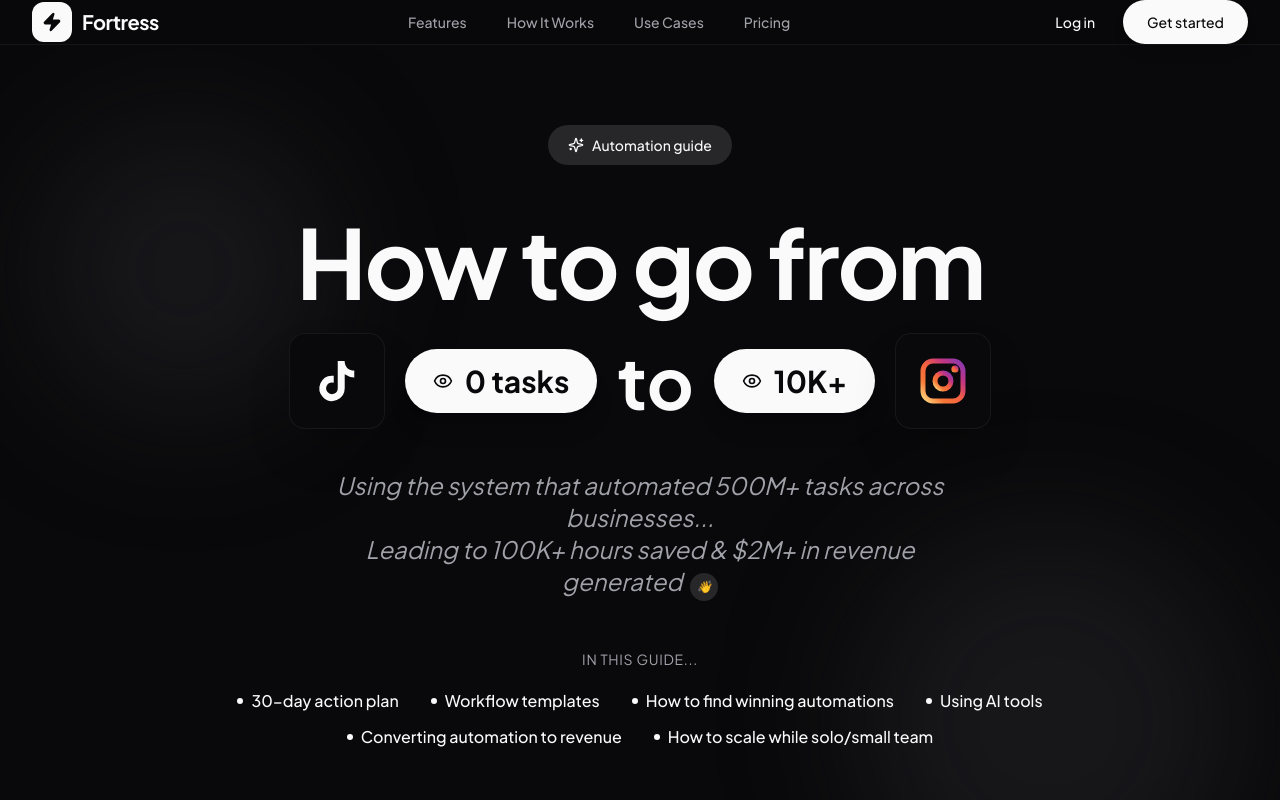
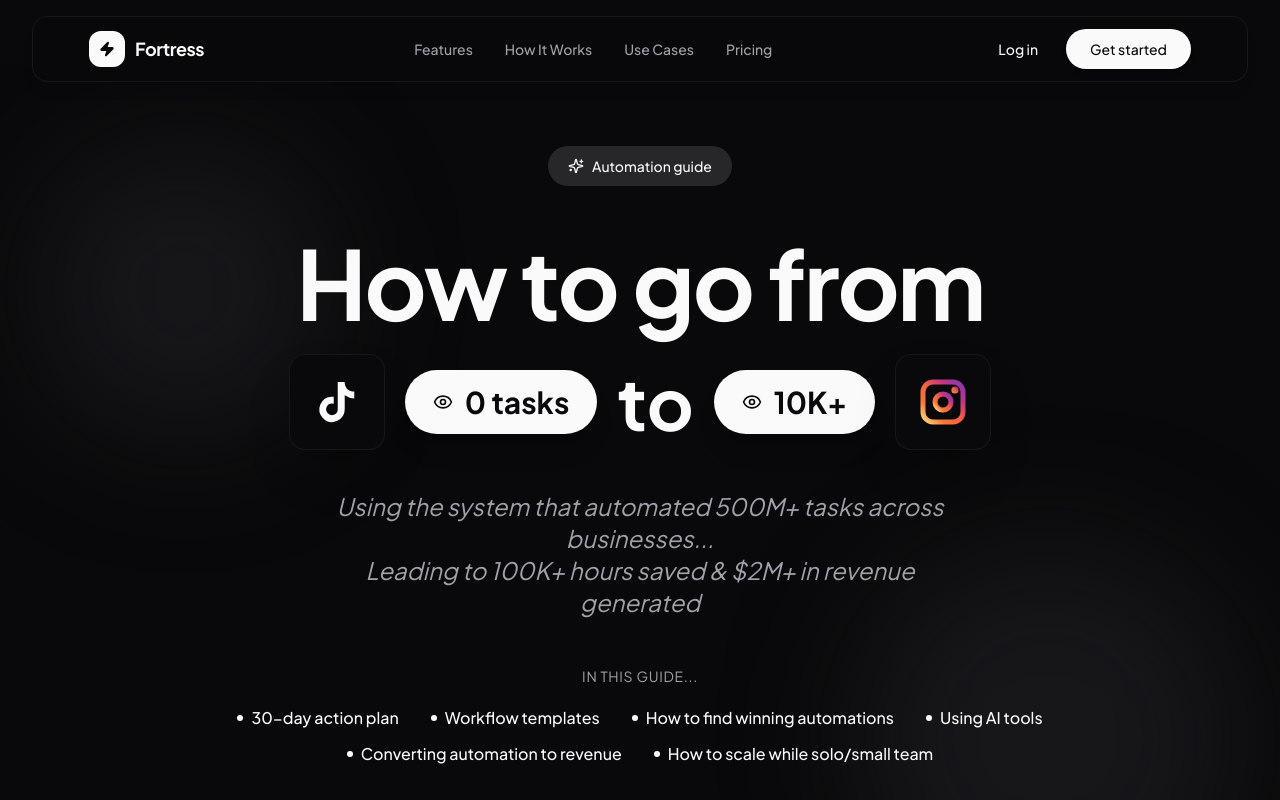
Before and after one commit to worksapces-dot/potential-invention, a Next.js app: page / in a window 1280 px wide. Shown: the top 800 px of the page. Built offline with nearby package versions, Linux system fonts and the light colour scheme.

Commit message:
Fixed Problems

```diff
--- a/src/app/(protected)/payment/loading.tsx
+++ b/src/app/(protected)/payment/loading.tsx
@@ -1,9 +1,30 @@
-import Loader from '@/components/global/loader'
+import Loader from "@/components/global/loader"
+import { Zap } from "lucide-react"
 
 const Loading = () => {
   return (
-    <div className="h-screen flex justify-center items-center">
-      <Loader state>...loading</Loader>
+    <div className="h-screen flex justify-center items-center bg-background relative overflow-hidden">
+      {/* Background gradient blobs */}
+      <div className="absolute inset-0 overflow-hidden pointer-events-none">
+        <div className="absolute top-20 left-10 w-72 h-72 bg-muted/50 rounded-full blur-3xl animate-pulse" />
+        <div className="absolute bottom-20 right-10 w-96 h-96 bg-muted/50 rounded-full blur-3xl animate-pulse delay-700" />
+      </div>
+
+      {/* Loading content */}
+      <div className="relative flex flex-col items-center gap-6">
+        {/* Logo with animation */}
+        <div className="flex items-center gap-2.5 mb-4 animate-fade-in">
+          <div className="flex h-12 w-12 items-center justify-center rounded-xl bg-foreground animate-pulse">
+            <Zap className="h-6 w-6 text-background" fill="currentColor" />
+          </div>
+          <span className="text-2xl font-bold tracking-tight">Fortress</span>
+        </div>
+
+        {/* Loader */}
+        <Loader state>
+          <span className="text-muted-foreground">Loading your workspace...</span>
+        </Loader>
+      </div>
     </div>
   )
 }
--- a/src/app/(website)/page.tsx
+++ b/src/app/(website)/page.tsx
@@ -85,16 +85,17 @@ function Header() {
   const [mobileMenuOpen, setMobileMenuOpen] = useState(false)
 
   return (
-    <header className="sticky top-0 z-50 w-full bg-background/80 backdrop-blur-xl border-b border-border/50">
-      <div className="container mx-auto flex h-18 items-center justify-between px-4 lg:px-8">
+    <header className="sticky top-4 z-50 w-full px-4 lg:px-8">
+      <div className="container mx-auto rounded-2xl bg-background/70 backdrop-blur-xl border border-border/50 shadow-lg shadow-black/5">
+        <div className="flex h-16 items-center justify-between px-4 lg:px-6">
           <Link href="/" className="flex items-center gap-2.5 group">
-          <div className="flex h-10 w-10 items-center justify-center rounded-xl bg-foreground transition-transform group-hover:scale-105">
-            <Zap className="h-5 w-5 text-background" fill="currentColor" />
+            <div className="flex h-9 w-9 items-center justify-center rounded-xl bg-foreground transition-transform group-hover:scale-105">
+              <Zap className="h-4 w-4 text-background" fill="currentColor" />
             </div>
-          <span className="text-xl font-bold tracking-tight">Fortress</span>
+            <span className="text-lg font-bold tracking-tight">Fortress</span>
           </Link>
 
-        <nav className="hidden items-center gap-10 lg:flex">
+          <nav className="hidden items-center gap-8 lg:flex">
             {["Features", "How It Works", "Use Cases", "Pricing"].map((item) => (
               <Link
                 key={item}
@@ -107,24 +108,28 @@ function Header() {
           </nav>
 
           <div className="flex items-center gap-3">
+            <Link href="/dashboard">
               <Button variant="ghost" className="hidden text-sm font-medium sm:inline-flex">
                 Log in
               </Button>
-          <Button className="bg-foreground text-background hover:bg-foreground/90 rounded-full px-6 h-11 font-medium shadow-lg hover:shadow-xl transition-all hover:-translate-y-0.5">
+            </Link>
+            <Link href="/dashboard">
+              <Button className="bg-foreground text-background hover:bg-foreground/90 rounded-full px-6 h-10 font-medium shadow-md hover:shadow-lg transition-all hover:-translate-y-0.5">
                 Get started
               </Button>
+            </Link>
             <button
               className="lg:hidden p-2 rounded-lg hover:bg-muted transition-colors"
               onClick={() => setMobileMenuOpen(!mobileMenuOpen)}
             >
-            {mobileMenuOpen ? <X className="h-6 w-6" /> : <Menu className="h-6 w-6" />}
+              {mobileMenuOpen ? <X className="h-5 w-5" /> : <Menu className="h-5 w-5" />}
             </button>
           </div>
         </div>
 
         {mobileMenuOpen && (
-        <div className="lg:hidden border-t border-border bg-background/95 backdrop-blur-xl">
-          <nav className="container mx-auto px-4 py-6 flex flex-col gap-4">
+          <div className="lg:hidden border-t border-border/50">
+            <nav className="px-4 py-6 flex flex-col gap-4">
               {["Features", "How It Works", "Use Cases", "Pricing"].map((item) => (
                 <Link
                   key={item}
@@ -138,6 +143,7 @@ function Header() {
             </nav>
           </div>
         )}
+      </div>
     </header>
   )
 }
@@ -207,9 +213,6 @@ function HeroSection() {
             Using the system that automated 500M+ tasks across businesses...
             <br className="hidden md:block" />
             Leading to 100K+ hours saved & $2M+ in revenue generated
-            <span className="ml-2 inline-flex h-7 w-7 items-center justify-center rounded-full bg-muted text-xs">
-              {"👋"}
-            </span>
           </p>
 
           {/* Feature bullets */}
@@ -237,6 +240,7 @@ function HeroSection() {
 
           {/* CTA Button */}
           <div className="flex flex-col items-center gap-5 animate-slide-up delay-400">
+            <Link href="/dashboard">
               <Button
                 size="lg"
                 className="group h-14 md:h-16 px-10 md:px-14 text-base md:text-lg bg-foreground text-background hover:bg-foreground/90 rounded-full shadow-xl hover:shadow-2xl transition-all duration-300 hover:-translate-y-1"
@@ -244,6 +248,7 @@ function HeroSection() {
                 Get started
                 <ArrowRight className="ml-2 h-5 w-5 transition-transform group-hover:translate-x-1" />
               </Button>
+            </Link>
             <p className="text-sm md:text-base text-muted-foreground">for free. no signup. no email.</p>
           </div>
         </div>
@@ -703,6 +708,7 @@ function CtaSection() {
           </p>
 
           <div className="flex flex-col items-center gap-5">
+            <Link href="/dashboard">
               <Button
                 size="lg"
                 className="group h-14 md:h-16 px-10 md:px-14 text-base md:text-lg bg-foreground text-background hover:bg-foreground/90 rounded-full shadow-xl hover:shadow-2xl transition-all duration-300 hover:-translate-y-1"
@@ -710,6 +716,7 @@ function CtaSection() {
                 Get Started Free
                 <ArrowRight className="ml-2 h-5 w-5 transition-transform group-hover:translate-x-1" />
               </Button>
+            </Link>
             <p className="text-sm md:text-base text-muted-foreground">Free plan includes 1,000 tasks/month</p>
           </div>
         </div>
```
Lines whose indentation alone changed are shown as unchanged.
